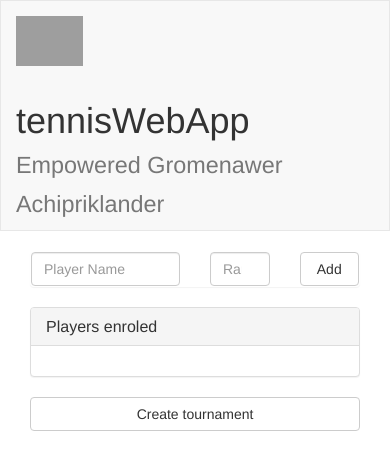
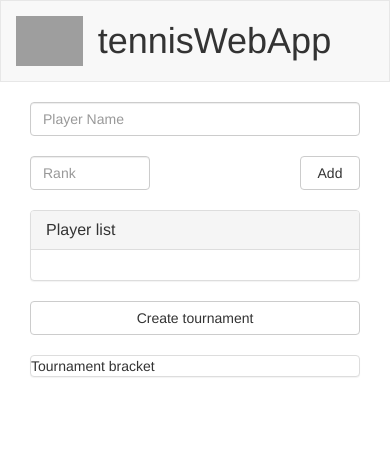
Before and after one commit to josemigallas/tennisWebApp, a website: page src/index.html in a window 390 px wide. Drawn offline with nearby package versions, Linux system fonts and the light colour scheme; grey boxes are pictures that could not be loaded.

Commit message:
minor improovements in layout responsiveness

```diff
--- a/src/css/styles.css
+++ b/src/css/styles.css
@@ -6,3 +6,13 @@
 .navbar-brand {
     height: 100%;
 }
+
+.btn-expand {
+    width: 100%;
+}
+
+.panel-custom {
+    margin-bottom: 20px;
+    background-color: #fff;
+    border-radius: 4px;
+}
--- a/src/index.html
+++ b/src/index.html
@@ -10,37 +10,43 @@
     <!-- header -->
     <header>
         <nav class="navbar navbar-default">
-            <div class="container-fluid">
+            <div class="container-fluid hidden-xs">
                 <div class="navbar-header">
                     <a class="navbar-brand" href="">
                         <img alt="Brand" class="logo" src="https://upload.wikimedia.org/wikipedia/commons/thumb/3/36/Tennis_ball_3.svg/480px-Tennis_ball_3.svg.png">
                     </a>
                 </div>
-                <h1>tennisWebApp <small> Empowered Gromenawer Achipriklander</small></h1>
+                <h1>tennisWebApp<small> Empowered Gromenawer Achipriklander</small></h1>
+            </div>
+            <div class="container-fluid hidden-sm hidden-md hidden-lg">
+                <div class="navbar-header">
+                    <a class="navbar-brand" href="">
+                        <img alt="Brand" class="logo" src="https://upload.wikimedia.org/wikipedia/commons/thumb/3/36/Tennis_ball_3.svg/480px-Tennis_ball_3.svg.png">
+                    </a>
+                    <h1>tennisWebApp</h1>
+                </div>
             </div>
         </nav>
     </header>
     <!-- /header -->
 
-    <div class="container">
+    <div class="container-fluid">
 
         <!-- registration table -->
-        <div class="col-md-6">
+        <div class="col-md-offset-2 col-md-8 col-lg-offset-0 col-lg-4">
 
             <!-- new player row -->
-            <div class="panel">
                 <div class="row">
-                    <div class="col-xs-6">
+                    <div class="col-xs-12 col-sm-6  col-lg-7 panel-custom">
                         <input type="text" class="form-control" placeholder="Player Name" id="fieldName">
                     </div>
-                    <div class="col-xs-3">
+                    <div class="col-xs-5 col-sm-3 col-lg-3 panel-custom">
                         <input type="number" class="form-control" placeholder="Rank" min="0" id="fieldRank">
                     </div>
-                    <div class="col-xs-3">
+                    <div class="col-xs-offset-4 col-xs-3 col-sm-offset-0 col-sm-3 col-lg-2 panel-custom">
                         <button class="btn btn-default" type="button" id="buttonAdd" style="width: 100%">Add</button>
                     </div>
                 </div>
-            </div>
 
             <!-- player list row -->
             <div class="row">
@@ -48,7 +54,7 @@
                 <div class="col-xs-12">
                     <div class="panel panel-default">
                         <div class="panel-heading">
-                            <h3 class="panel-title">Players enroled</h3>
+                            <h3 class="panel-title">Player list</h3>
                         </div>
                         <div class="panel-body" id="playerListBody">
                         </div>
@@ -59,11 +65,21 @@
             <!-- button row -->
             <div class="row">
                 <div class="col-sm-offset-6 col-sm-6">
-                    <button class="btn btn-default" type="button" id="buttonCreate" style="width: 100%">Create tournament</button>
+                    <div class="panel-custom">
+                        <button class="btn btn-default btn-expand" type="button" id="buttonCreate">Create tournament</button>
+                    </div>
                 </div>
             </div>
         </div>
         <!-- /registration table -->
+
+        <!-- tournament bracket -->
+        <div class="col-md-12 col-lg-8">
+            <div class="panel panel-default">
+                Tournament bracket
+            </div>
+        </div>
+        <!-- /tournament bracket -->
     </div>
 
 </body>
```
